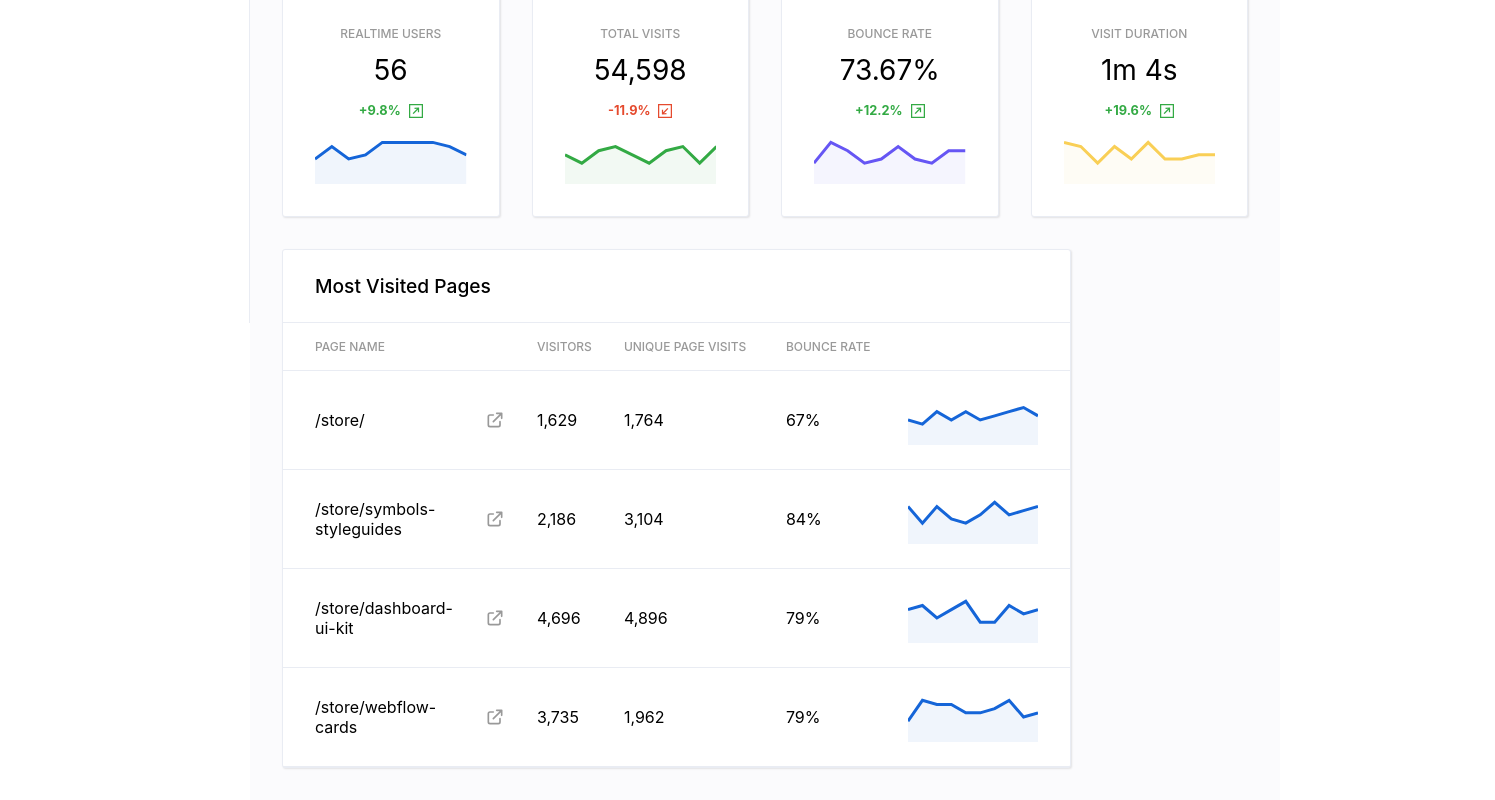
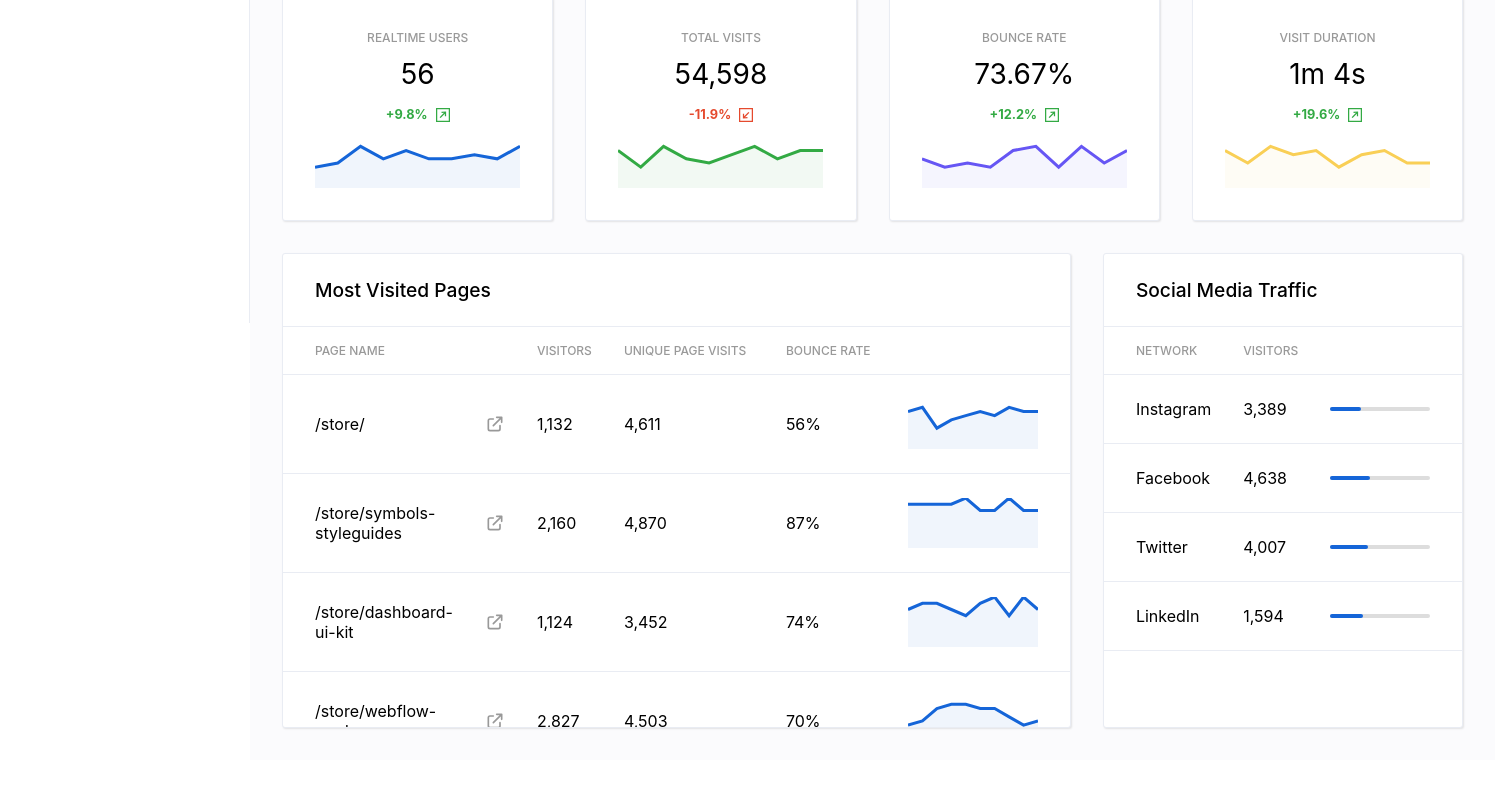
Before and after one commit to glocore/dashboard-ui, a React (Create React App) app: page / in a window 1280 px wide. Shown: the part 477-1277 px from the top of the page, 1495 px wide, since content can reach past the window. After the commit the page ends 1237 px from the top, so only its background shows below. Built offline with nearby package versions, Linux system fonts and the light colour scheme.

Commit message:
add social traffic table

```diff
--- a/src/components/Main.js
+++ b/src/components/Main.js
@@ -4,6 +4,7 @@ import { Spacer } from "./common/Spacer";
 import { DailyVisitorsChart } from "./main/DailyVisitorsChart";
 import { Header } from "./main/Header";
 import { MetricSummary } from "./main/MetricSummary";
+import { SocialTrafficTable } from "./main/SocialTrafficTable";
 import { VisitorsTable } from "./main/VisitorsTable";
 
 const getRandomInt = (min, max) => {
@@ -90,7 +91,7 @@ const Main = () => {
         <Spacer v={4} />
         <TablesGrid>
           <VisitorsTable />
-          {/* <VisitorsTable /> */}
+          <SocialTrafficTable />
         </TablesGrid>
       </MainWrapper>
     </Root>
--- a/src/components/common/Card.js
+++ b/src/components/common/Card.js
@@ -13,6 +13,14 @@ const HeaderWrapper = styled.div`
     border-bottom: ${theme.surface.border};
   `}
 `;
+
+const HeaderText = styled.span`
+  display: block;
+  font-size: 1.2rem;
+  font-weight: 500;
+  margin: ${({ theme }) => theme.padding(1)}px 0;
+`;
+
 const CardContent = styled.div`
   padding: ${({ theme }) => theme.padding(4)}px;
 `;
@@ -30,4 +38,4 @@ const Card = ({ children, Header }) => {
   );
 };
 
-export { Card, CardContent };
+export { Card, CardContent, HeaderText };
--- /dev/null
+++ b/src/components/common/Table.js
@@ -0,0 +1,63 @@
+import styled from "styled-components";
+
+const StyledTable = styled.table`
+  width: 100%;
+  border-collapse: collapse;
+`;
+
+const TableWrapper = styled.div`
+  max-height: 400px;
+  overflow-y: auto;
+`;
+
+const Table = ({ children, ...props }) => (
+  <TableWrapper>
+    <StyledTable {...props}>{children}</StyledTable>
+  </TableWrapper>
+);
+
+const Tr = styled.tr`
+  border-bottom: ${({ theme }) => theme.surface.border};
+
+  tbody & {
+    cursor: pointer;
+  }
+
+  tbody &:hover {
+    background-color: #eeeeee;
+  }
+
+  tbody &:active {
+    background-color: #dddddd;
+  }
+`;
+
+const Td = styled.td`
+  text-align: left;
+  padding: ${({ theme }) => `${theme.padding(3)}px ${theme.padding(2)}px`};
+
+  &:first-child {
+    padding-left: ${({ theme }) => theme.padding(4)}px;
+  }
+  &:last-child {
+    padding-right: ${({ theme }) => theme.padding(4)}px;
+  }
+`;
+
+const Th = styled.th`
+  text-align: left;
+  text-transform: uppercase;
+  color: #999;
+  font-size: 0.75rem;
+  font-weight: 500;
+  padding: ${({ theme }) => `${theme.padding(2)}px ${theme.padding(2)}px`};
+
+  &:first-child {
+    padding-left: ${({ theme }) => theme.padding(4)}px;
+  }
+  &:last-child {
+    padding-right: ${({ theme }) => theme.padding(4)}px;
+  }
+`;
+
+export { Table, Tr, Td, Th };
--- a/src/components/main/DailyVisitorsChart.js
+++ b/src/components/main/DailyVisitorsChart.js
@@ -9,7 +9,7 @@ import {
   ResponsiveContainer,
 } from "recharts";
 import styled from "styled-components";
-import { Card, CardContent } from "../common/Card";
+import { Card, CardContent, HeaderText } from "../common/Card";
 import { Dropdown } from "../common/Dropdown";
 import { Spacer } from "../common/Spacer";
 import { customTooltip } from "./dailyVisitorChart/Tooltip";
@@ -55,11 +55,6 @@ const HeaderWrapper = styled.div`
   display: flex;
   align-items: center;
   justify-content: space-between;
-`;
-
-const HeaderTitle = styled.span`
-  font-size: 1.2rem;
-  font-weight: 500;
 `;
 
 const HeaderControlsWrapper = styled.div`
@@ -112,7 +107,7 @@ const DailyVisitorsChart = () => {
     <Card
       Header={() => (
         <HeaderWrapper>
-          <HeaderTitle>Daily Visitors</HeaderTitle>
+          <HeaderText>Daily Visitors</HeaderText>
           <HeaderControlsWrapper>
             <Dropdown
               options={months.map((month) => ({
--- /dev/null
+++ b/src/components/main/SocialTrafficTable.js
@@ -0,0 +1,88 @@
+import React from "react";
+import styled, { keyframes } from "styled-components";
+import { Card, HeaderText } from "../common/Card";
+import { Table, Td, Th, Tr } from "../common/Table";
+
+const getRandomInt = (min, max) => {
+  return Math.floor(Math.random() * (max - min + 1)) + min;
+};
+
+const generateSampleData = () => {
+  const networks = ["Instagram", "Facebook", "Twitter", "LinkedIn"];
+  const result = [];
+  networks.forEach((network) => {
+    result.push({
+      network,
+      visitors: getRandomInt(1000, 5000),
+      percentVisitors: getRandomInt(10, 80),
+    });
+  });
+
+  return result;
+};
+
+const scaleAnimation = (width) => keyframes`
+  from {
+    width: 0%;
+  }
+
+  to {
+    width: ${width}%;
+  }
+`;
+
+const Progress = styled.div`
+  height: 4px;
+  width: ${({ percent }) => percent}%;
+  background-color: #1565d8;
+  border-radius: 4px;
+  animation-name: ${({ percent }) => scaleAnimation(percent)};
+  animation-fill-mode: backwards;
+  animation-timing-function: ease-in-out;
+  animation-duration: 1500ms;
+`;
+
+const PercentBar = ({ percent }) => {
+  return (
+    <div
+      style={{
+        width: "100%",
+        height: 4,
+        backgroundColor: "#dddddd",
+        borderRadius: 4,
+      }}
+    >
+      <Progress percent={percent} />
+    </div>
+  );
+};
+
+const SocialTrafficTable = () => {
+  const [tableData] = React.useState(generateSampleData());
+  return (
+    <Card Header={() => <HeaderText>Social Media Traffic</HeaderText>}>
+      <Table>
+        <thead>
+          <Tr>
+            <Th>Network</Th>
+            <Th>Visitors</Th>
+            <Th style={{ minWidth: 100 }}>{""}</Th>
+          </Tr>
+        </thead>
+        <tbody>
+          {tableData.map((row) => (
+            <Tr>
+              <Td>{row.network}</Td>
+              <Td>{row.visitors.toLocaleString()}</Td>
+              <Td>
+                <PercentBar percent={row.percentVisitors} />
+              </Td>
+            </Tr>
+          ))}
+        </tbody>
+      </Table>
+    </Card>
+  );
+};
+
+export { SocialTrafficTable };
--- a/src/components/main/VisitorsTable.js
+++ b/src/components/main/VisitorsTable.js
@@ -2,7 +2,8 @@ import React from "react";
 import { Area, AreaChart, ResponsiveContainer } from "recharts";
 import styled from "styled-components";
 import { ExternalLink as ExternalLinkIcon } from "../../icons";
-import { Card } from "../common/Card";
+import { Card, HeaderText } from "../common/Card";
+import { Table, Td, Th, Tr } from "../common/Table";
 
 const getRandomInt = (min, max) => {
   return Math.floor(Math.random() * (max - min + 1)) + min;
@@ -26,6 +27,10 @@ const generateSampleData = () => {
     "/store/symbols-styleguides",
     "/store/dashboard-ui-kit",
     "/store/webflow-cards",
+    "/store/",
+    "/store/symbols-styleguides",
+    "/store/dashboard-ui-kit",
+    "/store/webflow-cards",
   ];
   const result = [];
   routes.forEach((route) => {
@@ -40,59 +45,6 @@ const generateSampleData = () => {
 
   return result;
 };
-
-const HeaderText = styled.span`
-  display: block;
-  font-size: 1.2rem;
-  font-weight: 500;
-  margin: ${({ theme }) => theme.padding(1)}px 0;
-`;
-
-const Table = styled.table`
-  width: 100%;
-  border-collapse: collapse;
-`;
-
-const Tr = styled.tr`
-  border-bottom: ${({ theme }) => theme.surface.border};
-  cursor: pointer;
-
-  tbody &:hover {
-    background-color: #eeeeee;
-  }
-
-  tbody &:active {
-    background-color: #dddddd;
-  }
-`;
-
-const Td = styled.td`
-  text-align: left;
-  padding: ${({ theme }) => `${theme.padding(3)}px ${theme.padding(2)}px`};
-
-  &:first-child {
-    padding-left: ${({ theme }) => theme.padding(4)}px;
-  }
-  &:last-child {
-    padding-right: ${({ theme }) => theme.padding(4)}px;
-  }
-`;
-
-const Th = styled.th`
-  text-align: left;
-  text-transform: uppercase;
-  color: #999;
-  font-size: 0.75rem;
-  font-weight: 500;
-  padding: ${({ theme }) => `${theme.padding(2)}px ${theme.padding(2)}px`};
-
-  &:first-child {
-    padding-left: ${({ theme }) => theme.padding(4)}px;
-  }
-  &:last-child {
-    padding-right: ${({ theme }) => theme.padding(4)}px;
-  }
-`;
 
 const externalLinkIconStyle = {
   width: 20,
```
